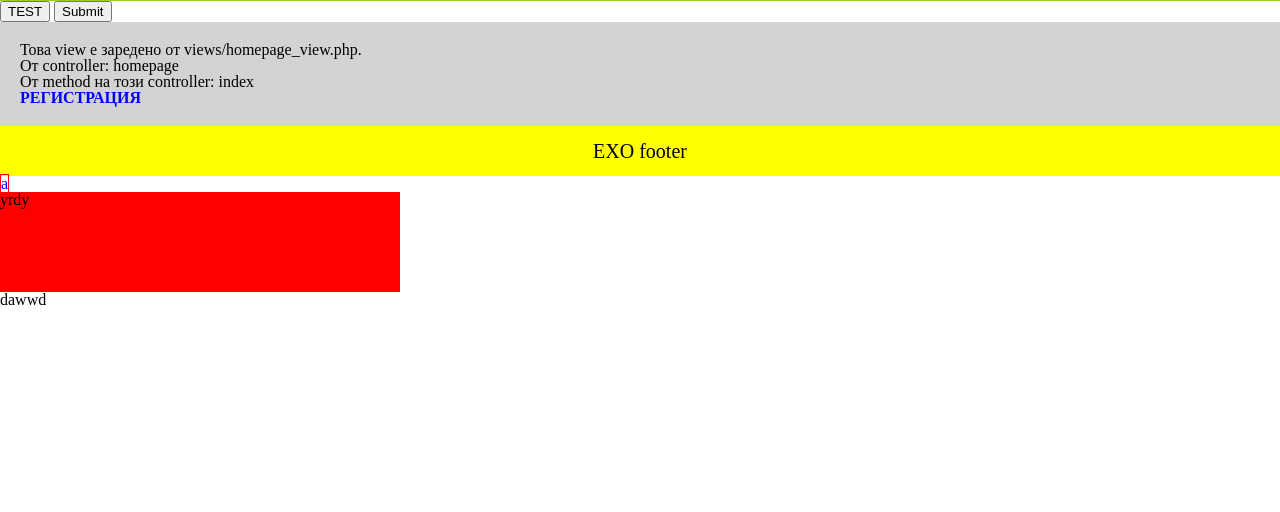
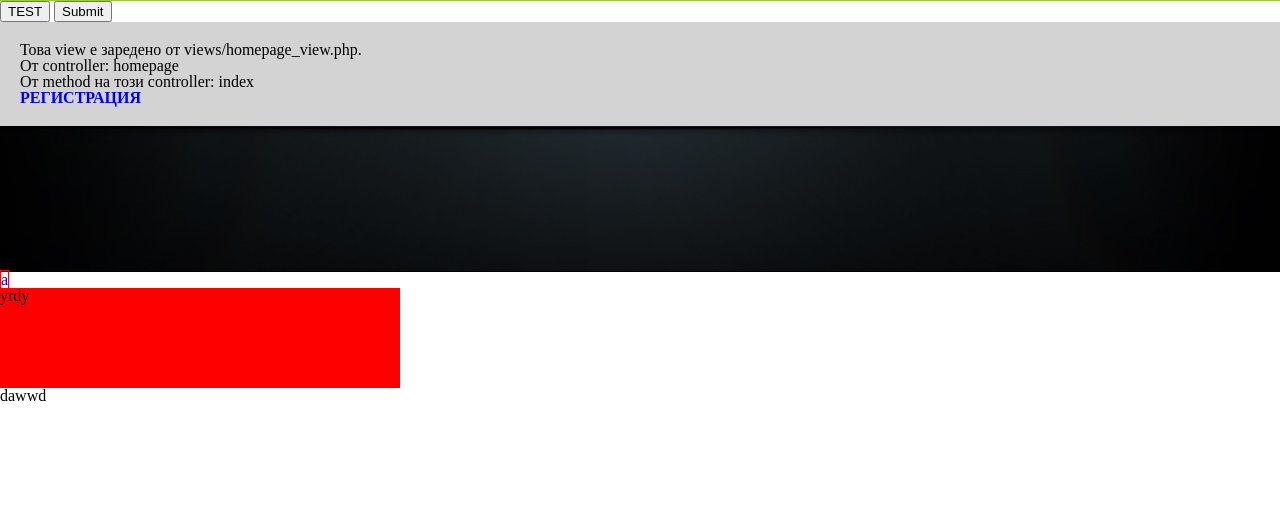
Before and after one commit to vcrazy/exo, a CodeIgniter app: page /index.php/homepage/index in a window 1280 px wide. Shown: the part 283-795 px from the top of the page. Before the commit the page ends 588 px from the top, so only its background shows below. Run offline with CodeIgniter, Linux system fonts and the light colour scheme.

Commit message:
style changes

```diff
--- a/application/views/general/footer.php
+++ b/application/views/general/footer.php
@@ -1,5 +1,13 @@
-	<div id="footer">
-		EXO footer
-	</div>
+<div id="footer-wrapper">
+  <!-- Footer-Wrapper -->
+  <div id="footer-left">
+    <div id="footer">
+
+    </div>
+    <!-- /footer -->
+  </div>
+  <!-- Footer-Left -->
+</div>
+<!-- /Footer-Wrapper -->
 	</body>
 </html>
--- a/application/views/general/header.php
+++ b/application/views/general/header.php
@@ -6,6 +6,7 @@
 		<link href="/css/reset.css" rel="stylesheet" type="text/css" />
 		<link href="/css/style.css" rel="stylesheet" type="text/css" />
 		<link href="/css/exoHeader.css" rel="stylesheet" type="text/css" media="screen" />
+                <link href="/css/exoFooter.css" rel="stylesheet" type="text/css" media="screen" />
                 <script src="/js/jquery.js" type="text/javascript"></script>
 		<script src="/js/script.js" type="text/javascript"></script>
 
@@ -22,9 +23,9 @@
         <h1 id="logo"><a href="exoindex3.html" rel="index" title="Web Design Company">Web Design Company</a> <span title="MASS MEDIA GROUP LTD"></span> </h1>
         <ul id="nav">
           <!-- Navigation Bar -->
-          <li id="Link-Home"><a href="exoindex2.html">Na4alo<span class="wrap-bg"><span><!-- --></span></span></a></li>
-          <li id="Link-Services"><a href="exoindex3.html">Vhod<span class="wrap-bg"><span><!-- --></span></span></a></li>
-          <li id="Link-Portfolio"><a href="exoindex3.html">Syzdai dizain<span class="wrap-bg"><span><!-- --></span></span></a></li>
+          <li id="Link-Home"><a class="button" href="exo.loc"><span>submit this shit</span></a></li>
+          <li id="Link-Services"><a class="button" href="http://google.com"><span>submit this shit</span></a></li>
+          <li id="Link-Portfolio"><a href="exoindex3.html"><span class="wrap-bg"><span><!-- --></span></span></a></li>
 
         </ul><div id="light" style="left: 10px; top: 0px; "></div>
 	  </div>
--- /dev/null
+++ b/css/exoFooter.css
@@ -0,0 +1,28 @@
+@charset "utf-8";
+#footer-wrapper {
+	background: #000;
+	height: 146px;
+	overflow: hidden;
+}
+#footer-left {
+	background: url(/styleMaterials/footercenter.jpg) no-repeat center top;
+}
+#footer {
+	margin: 0 auto;
+	width: 850px;
+	/*width: 835px;*/
+
+  padding-top: 25px;
+	height: 120px;
+	position: relative;
+}
+#footerBorder {
+	position: absolute;
+	top: 0px;
+	left: -200px;
+	height: 2px;
+	width: 1413px;
+	overflow: hidden;
+	background: url(/styleMaterials/footerborder.png) no-repeat;
+	-background: none;
+}
--- a/css/style.css
+++ b/css/style.css
@@ -1,8 +1,6 @@
 
 #menu {background-color: yellowgreen; font-size: 20px; padding: 20px 0px 10px 40px;}
 #content {background-color: lightgrey; padding: 20px;}
-#footer {background-color: yellow; height: 50px; min-height: 50px; text-align: center; font-size: 20px; line-height: 50px;}
-
 #menu ul li{display: inline-block; width: 100px; border: 1px solid yellow; border-radius: 10px; text-align: center; margin: 0px 10px;}
 a, a:visited {color: blue; font-weight: bold;}
 a:hover {color: red;}
```
Also changed, not shown: styleMaterials/footerborder.png (added), styleMaterials/footercenter.jpg (added).
